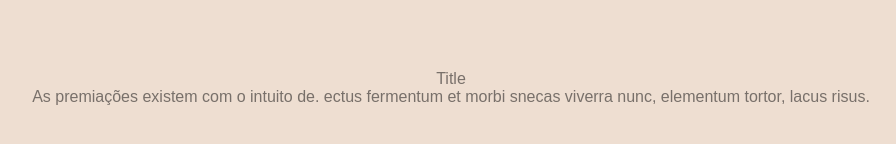
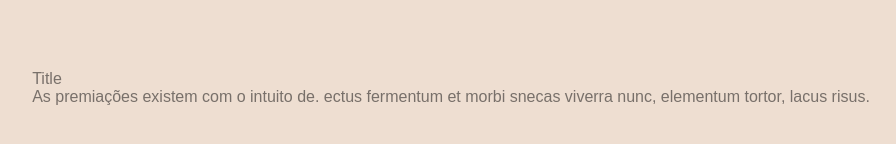
Before and after one commit to CITi-UFPE/hackapride_2022, a React (Create React App) app: page / in a window 1280 px wide. Shown: the part 312-456 px from the top of the page, without its empty margins (189-1085 px from the left). Built offline with nearby package versions, Linux system fonts and the light colour scheme.

Commit message:
feat(awards): adjust Awards screen

```diff
--- a/src/components/Awards/Awards.tsx
+++ b/src/components/Awards/Awards.tsx
@@ -1,14 +1,17 @@
+/* eslint-disable max-len */
 import React from 'react';
 import { Container } from './style';
 import { Logo } from '../../assets';
 
 export const Awards: React.FC = () => (
   <Container>
-    <div className="TitleAwards">
-      Title
-    </div>
-    <div className="SubTitleAwards">
-      As premiações existem com o intuito de. ectus fermentum et morbi snecas viverra nunc, elementum tortor, lacus risus.
+    <div className="Header">
+      <div className="TitleAwards">
+        Title
+      </div>
+      <div className="SubTitleAwards">
+        As premiações existem com o intuito de. ectus fermentum et morbi snecas viverra nunc, elementum tortor, lacus risus.
+      </div>
     </div>
   </Container>
 );
```
